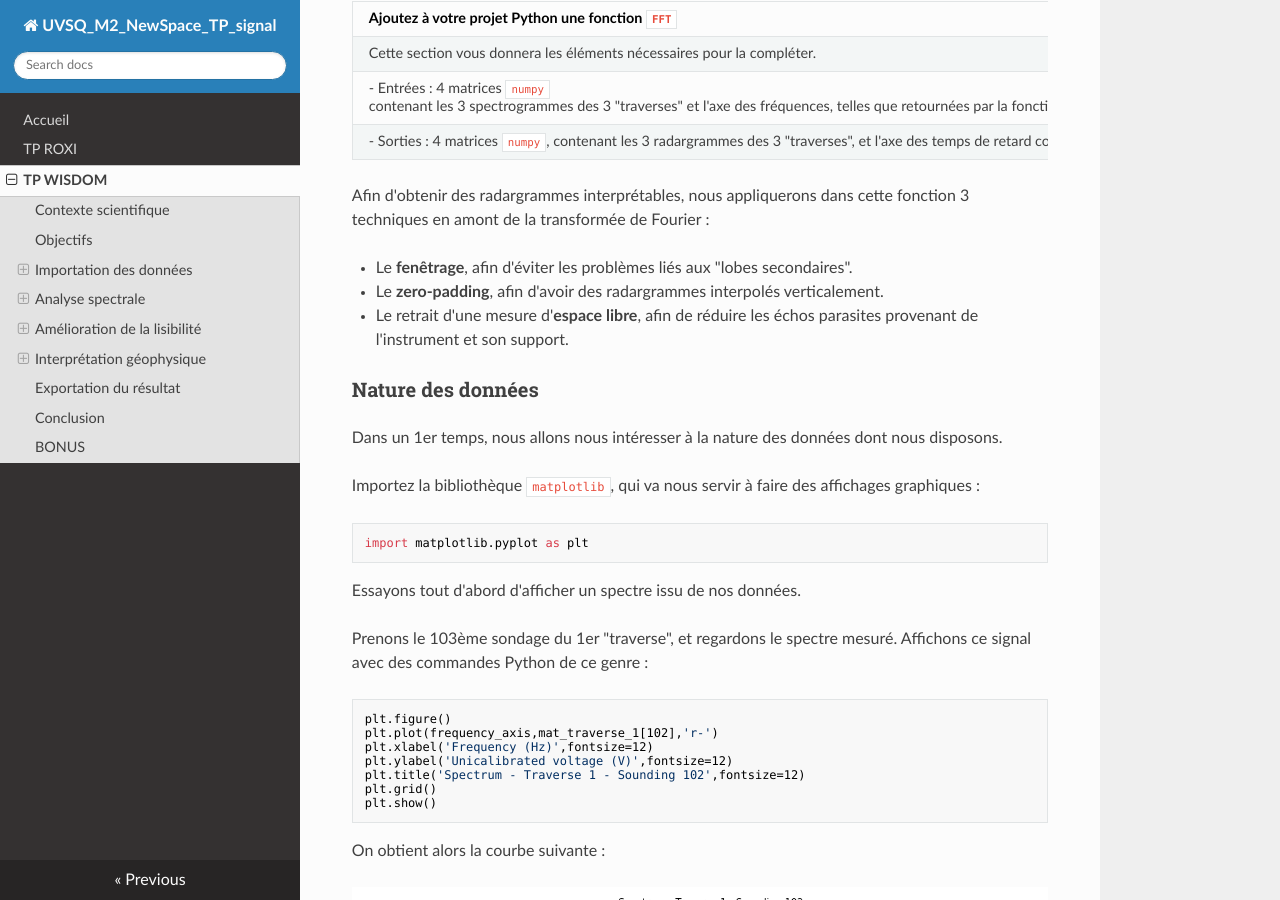
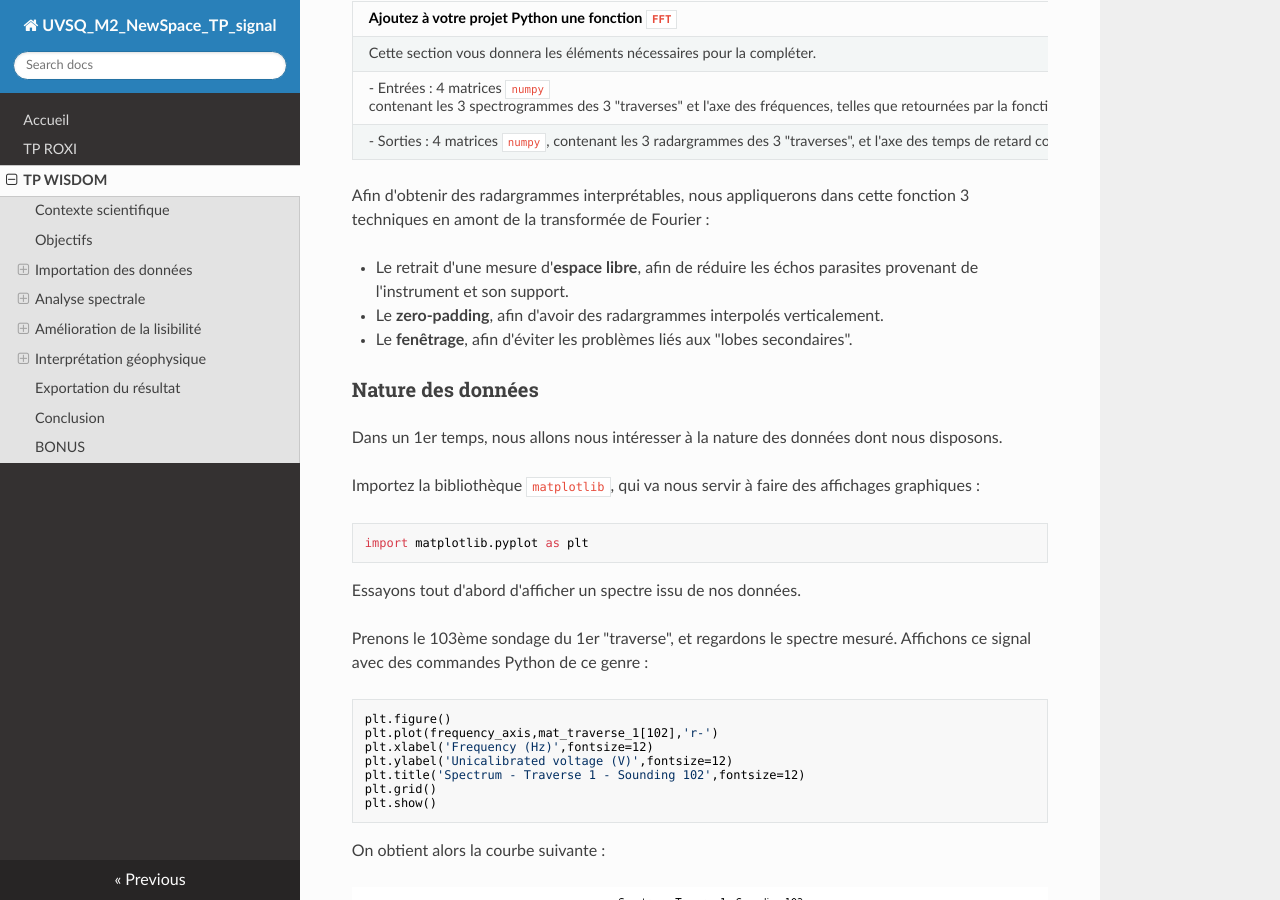
Before and after one commit to NicOudart/UVSQ_M2_NewSpace_TP_signal, an MkDocs documentation site: the page built from docs/TP_WISDOM.md, in a window 1280 px wide and 900 px high, scrolled down 9350 px. Built offline with MkDocs 1.6.1, drawn with Linux system fonts in a browser that asks for light colours; nearby versions of some CDN libraries.

```diff
--- a/docs/TP_WISDOM.md
+++ b/docs/TP_WISDOM.md
@@ -268,11 +268,11 @@ La 2nde étape de notre de chaîne traitement sera de générer des radargrammes
 
 Afin d'obtenir des radargrammes interprétables, nous appliquerons dans cette fonction 3 techniques en amont de la  transformée de Fourier :
 
-* Le **fenêtrage**, afin d'éviter les problèmes liés aux "lobes secondaires".
+* Le retrait d'une mesure d'**espace libre**, afin de réduire les échos parasites provenant de l'instrument et son support.
 
 * Le **zero-padding**, afin d'avoir des radargrammes interpolés verticalement.
 
-* Le retrait d'une mesure d'**espace libre**, afin de réduire les échos parasites provenant de l'instrument et son support.
+* Le **fenêtrage**, afin d'éviter les problèmes liés aux "lobes secondaires".
 
 ### Nature des données
 
```
